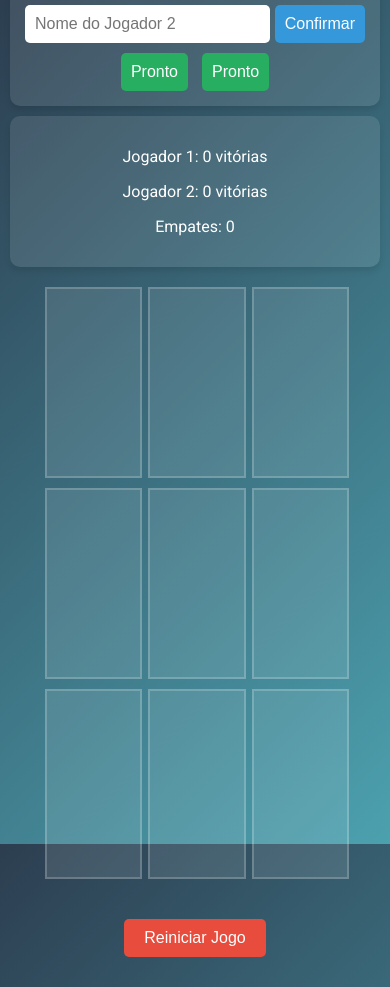
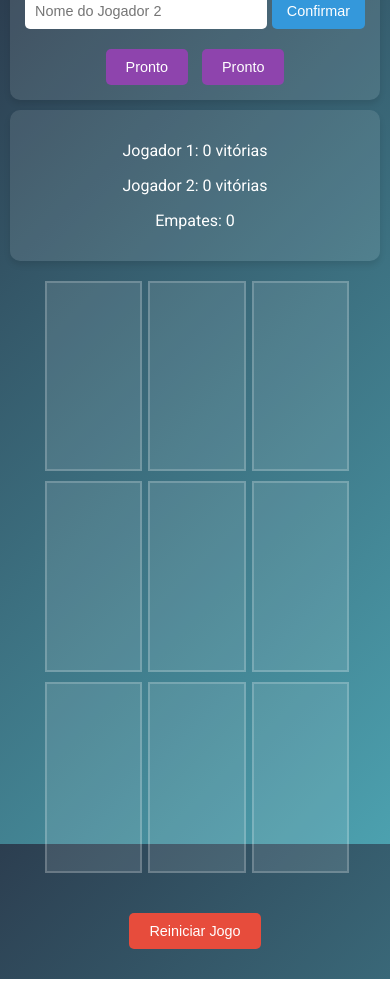
Before and after one commit to vsserra/jogodavelha, a website: page public/index.html in a window 390 px wide. Drawn offline with nearby package versions, Linux system fonts and the light colour scheme; no server answers.

Commit message:
Update styles.css

```diff
--- a/public/styles.css
+++ b/public/styles.css
@@ -36,7 +36,6 @@ h1 {
     align-items: center;
     justify-content: space-between;
     margin-bottom: 10px;
-    width: 100%;
 }
 
 .player-input input {
@@ -55,7 +54,7 @@ h1 {
 }
 
 .player-input button {
-    padding: 10px;
+    padding: 10px 15px;
     border: none;
     border-radius: 5px;
     background: #3498db;
@@ -70,27 +69,21 @@ h1 {
     background: #2980b9;
 }
 
-.ready-buttons {
-    display: flex;
-    justify-content: space-between;
-    margin-top: 10px;
-}
-
 .ready-btn {
-    flex: 1;
-    margin: 0 5px;
-    padding: 10px;
+    padding: 10px 20px;
     border: none;
     border-radius: 5px;
-    background: #27ae60;
+    background: #8e44ad;
     color: #fff;
     cursor: pointer;
     font-size: 1em;
     transition: background 0.3s;
+    margin: 10px 5px 0;
+    white-space: nowrap;
 }
 
 .ready-btn:hover {
-    background: #1e8449;
+    background: #71368a;
 }
 
 .countdown {
@@ -174,3 +167,18 @@ h1 {
     margin-top: 20px;
     color: #ecf0f1;
 }
+
+@media (max-width: 600px) {
+    h1 {
+        font-size: 1.5em;
+    }
+    .cell {
+        font-size: 1.5em;
+    }
+    .player-input input {
+        font-size: 0.9em;
+    }
+    .player-input button, .ready-btn, .restart-btn {
+        font-size: 0.9em;
+    }
+}
```
